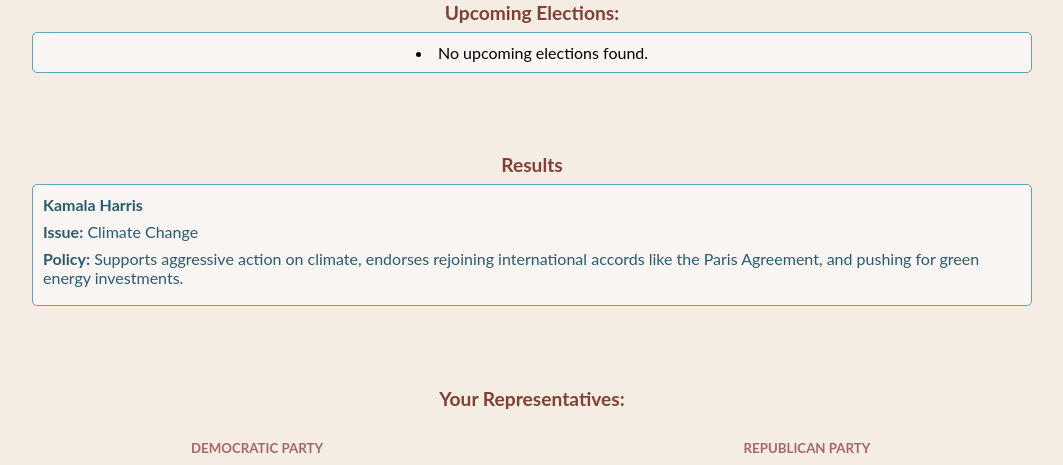
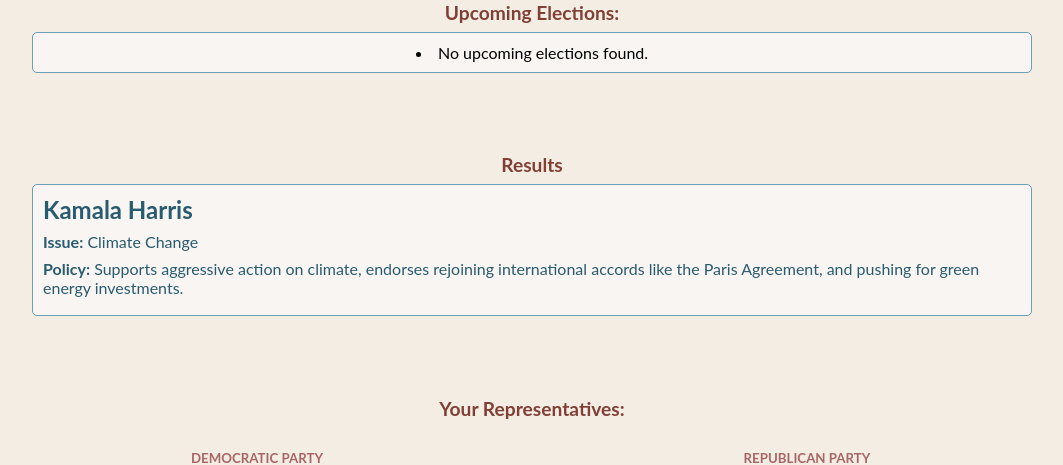
Before and after one commit to pruyontrarakk/Down-Ballot, a Flask app: page /results in a window 1280 px wide. Shown: the part 150-615 px from the top of the page, without its empty margins (108-1171 px from the left). Run offline with Flask 3, Linux system fonts and the light colour scheme.

Commit message:
UI changes

```diff
--- a/static/css/styles.css
+++ b/static/css/styles.css
@@ -275,6 +275,15 @@
     font-size: 1rem; /* Decrease font-size */
 }
 
+label_results-1{
+
+    display: block;
+    margin-bottom: 8px; /* Decrease margin */
+    color: #295b70;
+    font-size: 1.5rem; /* Decrease font-size */
+
+}
+
 /*for democratic vs republicans*/
 
 .representatives-container {
--- a/templates/results.html
+++ b/templates/results.html
@@ -21,7 +21,7 @@
         <div class="result-box">
             <h4>Results</h4>
             <div class="button-box-2">
-                <label_results><strong>Kamala Harris</strong></label_results>
+                <label_results-1><strong>Kamala Harris</strong></label_results-1>
                 <label_results><strong>Issue:</strong> Climate Change</label_results>
                 <label_results><strong>Policy:</strong> Supports aggressive action on climate, endorses rejoining international accords like the Paris Agreement, and pushing for green energy investments.</label_results>
             </div>
```
